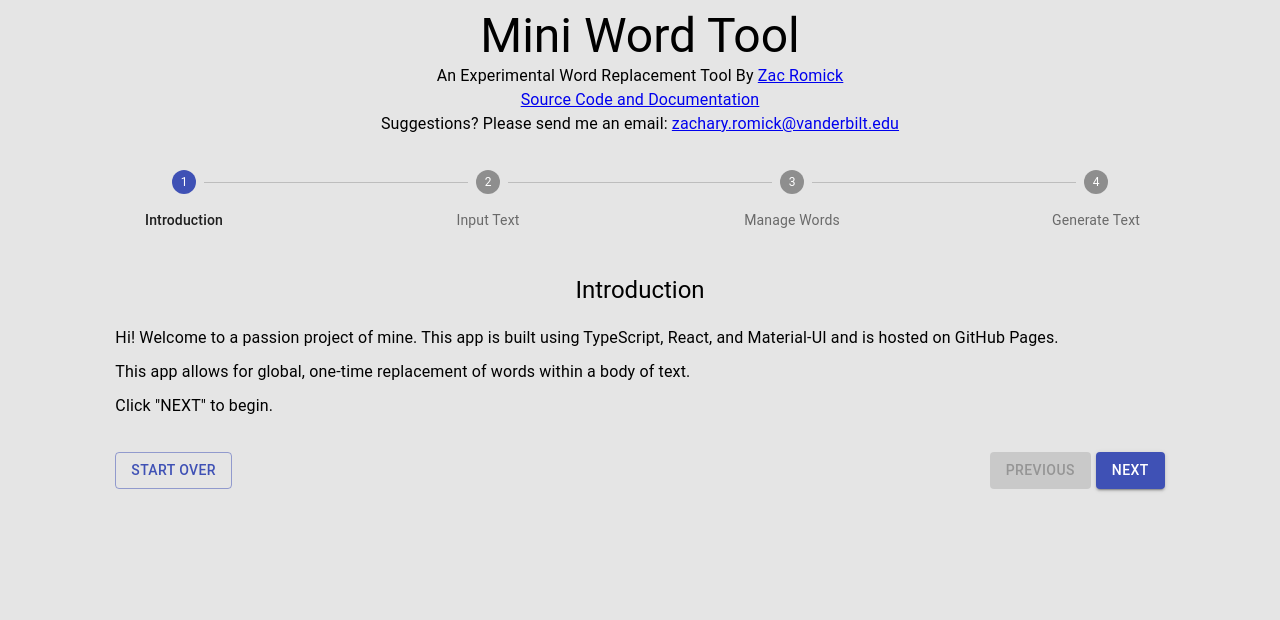
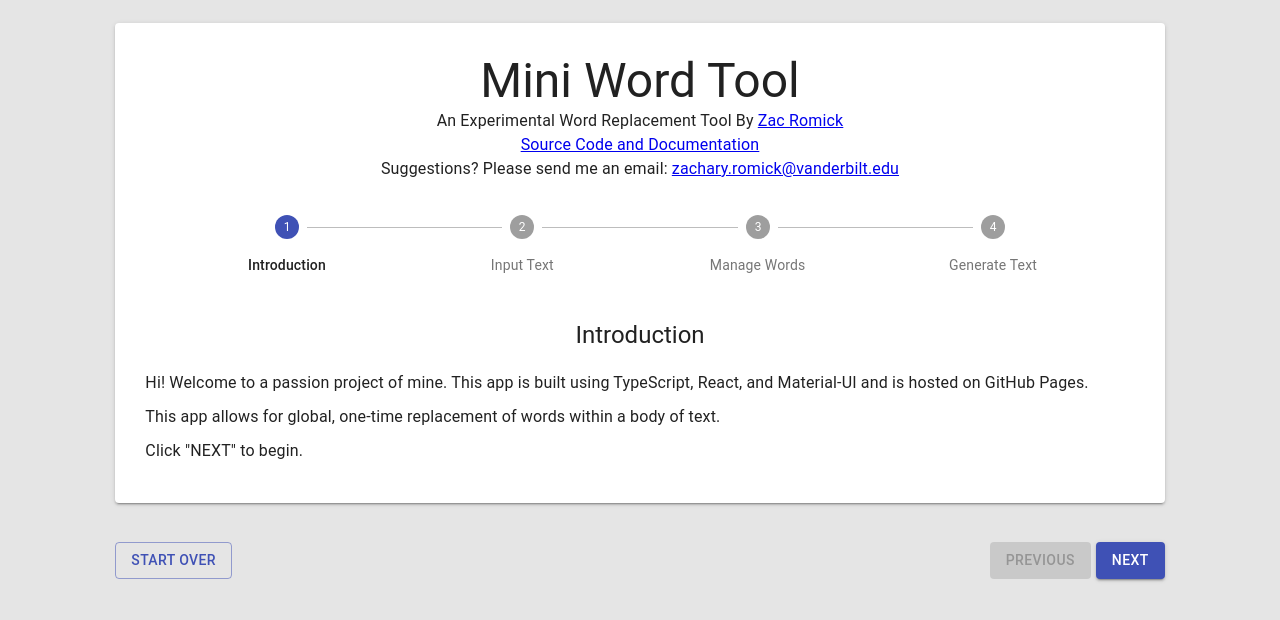
Before and after one commit to zromick/Mini-Word-Tool-2, a React (Create React App) app: page / in a window 1280 px wide. Shown: the top 620 px of the page. Built offline with nearby package versions, Linux system fonts and the light colour scheme; the HTML template or start-up script is replaced by a standard one.

Commit message:
Added a nice paper background to give the app some 'pop'

```diff
--- a/src/components/replaceWizard.tsx
+++ b/src/components/replaceWizard.tsx
@@ -1,5 +1,5 @@
 import React, { Dispatch, SetStateAction } from 'react';
-import { Grid } from '@material-ui/core';
+import { Grid, Paper } from '@material-ui/core';
 import { Word } from '../models';
 import Button from '@material-ui/core/Button';
 import ReplaceWizardProgressBar from './replaceWizardProgressBar';
@@ -73,12 +73,21 @@ const ReplaceWizard = (props: ReplaceWizardProps) => {
   } = props;
   return (
     <div>
+      {/* <AppBar position="absolute" color="primary">
+        <Toolbar>
+          <Typography variant="h6" color="inherit" noWrap>
+            Company name
+          </Typography>
+        </Toolbar>
+      </AppBar> */}
+
+      <Grid className={styles.components} container spacing={3}>
+        <Grid item xs={10}>
+          <Paper elevation={2} className={styles.paper}>
             <TitleBody />
             <div className={styles.progressBar}>
               <ReplaceWizardProgressBar step={currentStep} />
             </div>
-      <Grid className={styles.components} container spacing={3}>
-        <Grid item xs={10}>
             {currentStep === ReplaceWizardSteps.INTRODUCTION && (
               <IntroductionBody />
             )}
@@ -111,6 +120,7 @@ const ReplaceWizard = (props: ReplaceWizardProps) => {
                 copied={copied}
               />
             )}
+          </Paper>
         </Grid>
         <Grid item xs={10}>
           <div className={styles.cancelButton}>
--- a/src/components/wordsWithContext.tsx
+++ b/src/components/wordsWithContext.tsx
@@ -113,8 +113,9 @@ const WordsWithContext = (props: WordsWithContextProps) => {
         count={wordList.length}
         page={page}
         onChange={handleChange}
-
         className={styles.paginationMargin}
+        color="primary"
+        variant="outlined"
       />
       {wordList[page - 1]}
     </div>
--- a/src/styles.module.scss
+++ b/src/styles.module.scss
@@ -1,5 +1,11 @@
 html {
   background-color: #e5e5e5;
+}
+
+.paper{
+  margin-top: 15px;
+  margin-bottom: 15px;
+  padding: 30px;
 }
 
 .progressBar {
```
Also changed, not shown: src/components/manageWordsBody.tsx (+0 -12 lines). Lines whose indentation alone changed are shown as unchanged.
